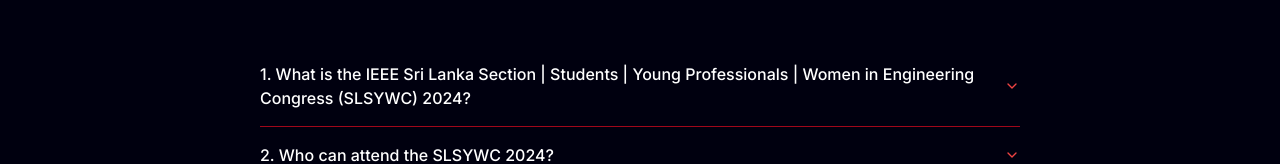
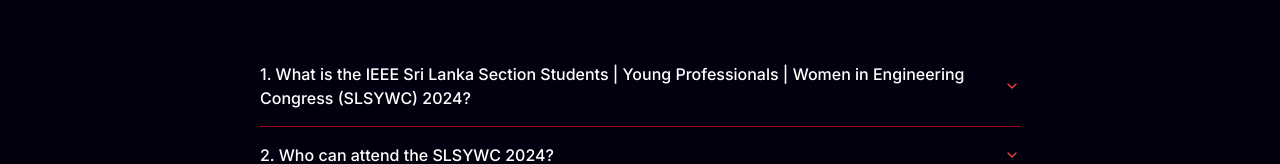
Before and after one commit to Pushpitha17/slsywc-site, a Next.js app: page / in a window 1280 px wide. Shown: the part 3847-4011 px from the top of the page. Built offline with nearby package versions, Linux system fonts and the light colour scheme.

Commit message:
Update FAQ question in FAQ.tsx

```diff
--- a/src/components/Sections/FAQ.tsx
+++ b/src/components/Sections/FAQ.tsx
@@ -8,7 +8,7 @@
 
 const data = [
   {
-    q: "1. What is the IEEE Sri Lanka Section | Students | Young Professionals | Women in Engineering Congress (SLSYWC) 2024?",
+    q: "1. What is the IEEE Sri Lanka Section Students | Young Professionals | Women in Engineering Congress (SLSYWC) 2024?",
     ans: "The SLSYWC 2024 is the biggest technical conference hosted by the IEEE Sri Lanka Section. It is a three-day event featuring national and international speakers, with over 200 delegates including undergraduates, graduates, academics, and industry professionals. The congress aims to provide a platform for networking, knowledge sharing, and professional development in the fields of engineering and technology."
   },
   {
```
